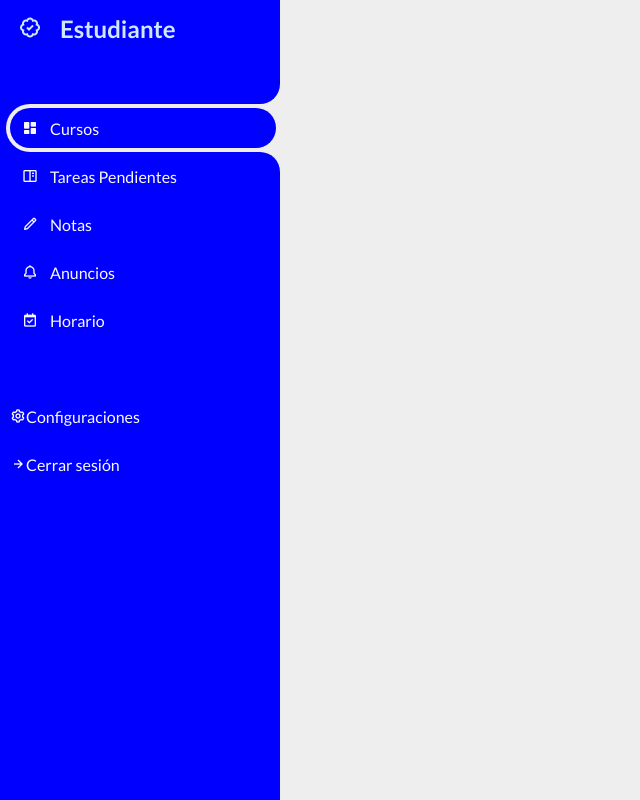
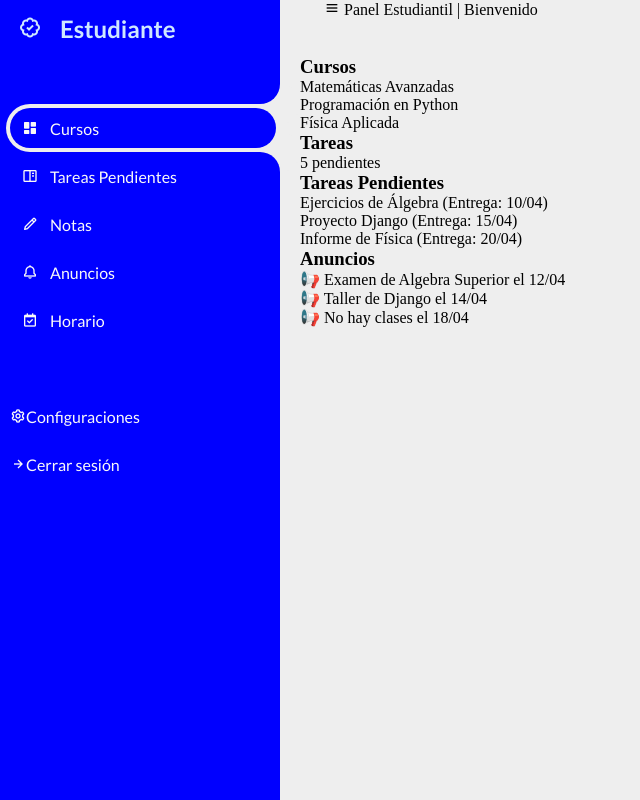
Before and after one commit to driveram9/PPCYL2-AcadNet, a Django app: page /dashboardStudent/ in a window 1280 px wide; the page is wider, and only the part inside the window is pictured. Shown: that part, without its empty margins (0-640 px from the left). Run offline with Django 5.2, Linux system fonts and the light colour scheme.

Commit message:
Update DashboardStudent.css

```diff
--- a/acadnet/frontend/static/CSS/DashboardStudent.css
+++ b/acadnet/frontend/static/CSS/DashboardStudent.css
@@ -112,3 +112,12 @@ body {
     display: flex;
     justify-content: center;
 }
+#content {
+    position: relative;
+    width: calc(100%);
+    left: 300px;
+}
+#content nav {
+    height: 56px;
+    padding: 0 24px;
+}
```
